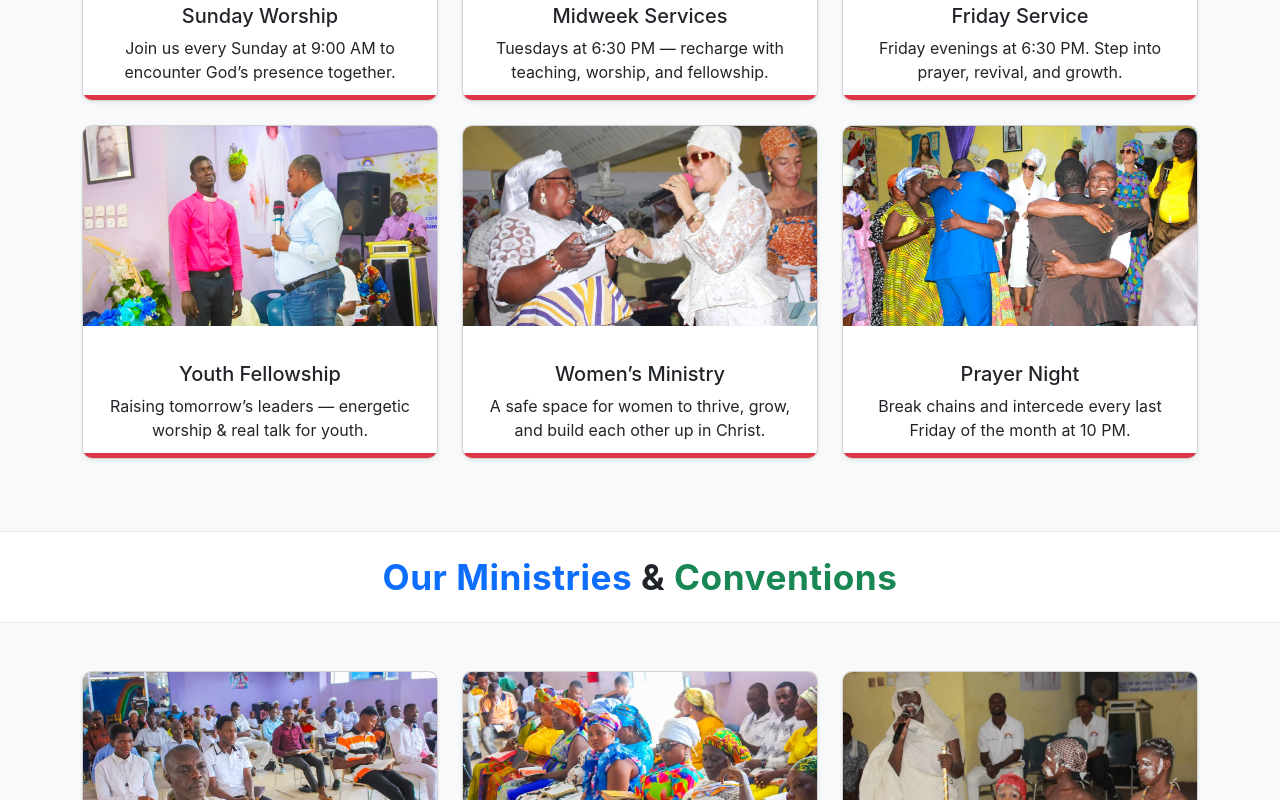
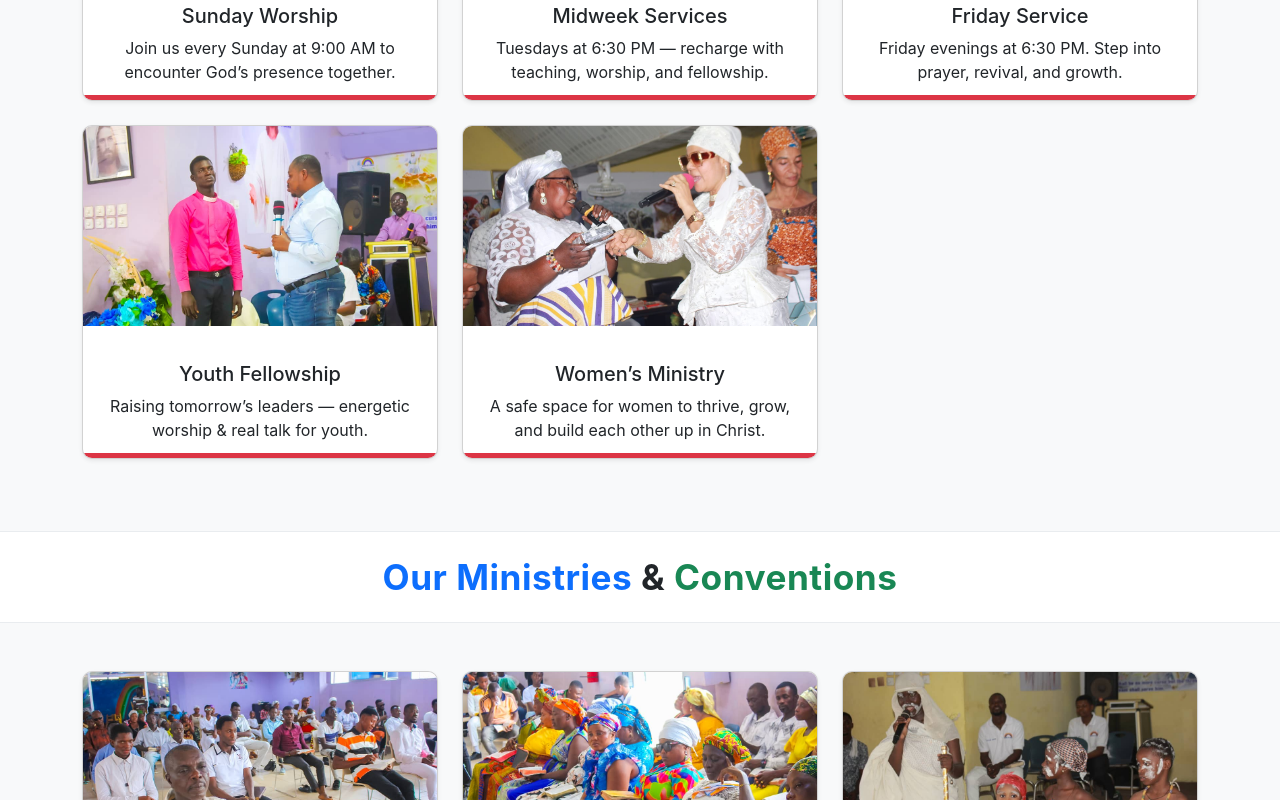
Before and after one commit to Daniel-KK-world/Heaven-Nti-Church, a React (Create React App) app: page / in a window 1280 px wide. Shown: the part 2060-2860 px from the top of the page. Built offline with nearby package versions, Linux system fonts and the light colour scheme.

Commit message:
revisons round 2 | remove cards

```diff
--- a/src/components/Footer.js
+++ b/src/components/Footer.js
@@ -29,7 +29,7 @@
             <p><i className="fas fa-home mr-3"></i> East Legon Hills, Accra, Ghana</p>
             <p><i className="fas fa-envelope mr-3"></i> heaventichurch@gmail.com</p>
             <p><i className="fas fa-phone mr-3"></i> 0247 737 452</p>
-            <p><i className="fas fa-phone mr-3"></i> 0532 059 359</p>
+            <p><i className="fas fa-phone mr-3"></i> 054 649 6712</p>
           </div>
 
           {/* Social Media
--- a/src/components/HeroCards.js
+++ b/src/components/HeroCards.js
@@ -3,7 +3,7 @@
 import churchcrowd3 from '../assets/churchcrowd3.jpg';
 import churchcrowd4 from '../assets/prayingforman.jpg';
 import churchcrowd5 from '../assets/churchcrowd5.jpg';
-import churchcrowd6 from '../assets/churchcrowd6.jpg';
+//import churchcrowd6 from '../assets/churchcrowd6.jpg';
 import '../App.css';
 
 function HeroCards() {
@@ -33,11 +33,7 @@
       title: 'Women’s Ministry',
       desc: 'A safe space for women to thrive, grow, and build each other up in Christ.',
     },
-    {
-      img: churchcrowd6,
-      title: 'Prayer Night',
-      desc: 'Break chains and intercede every last Friday of the month at 10 PM.',
-    },
+
   ];
 
   return (
```
